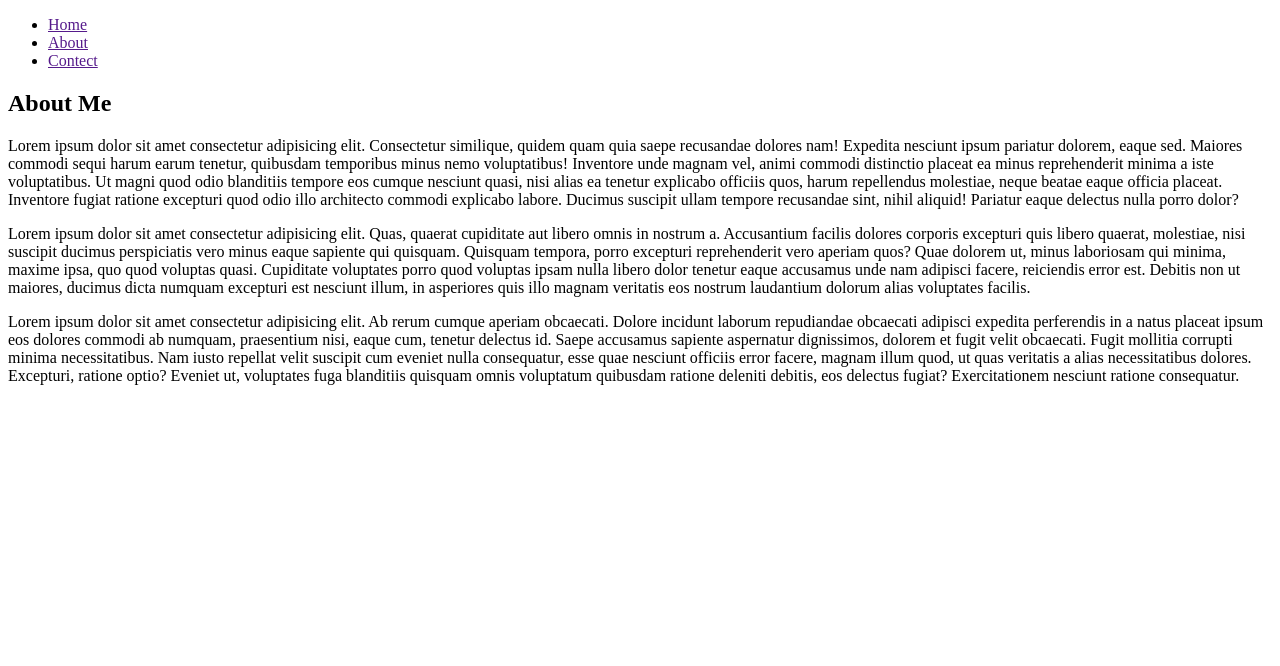
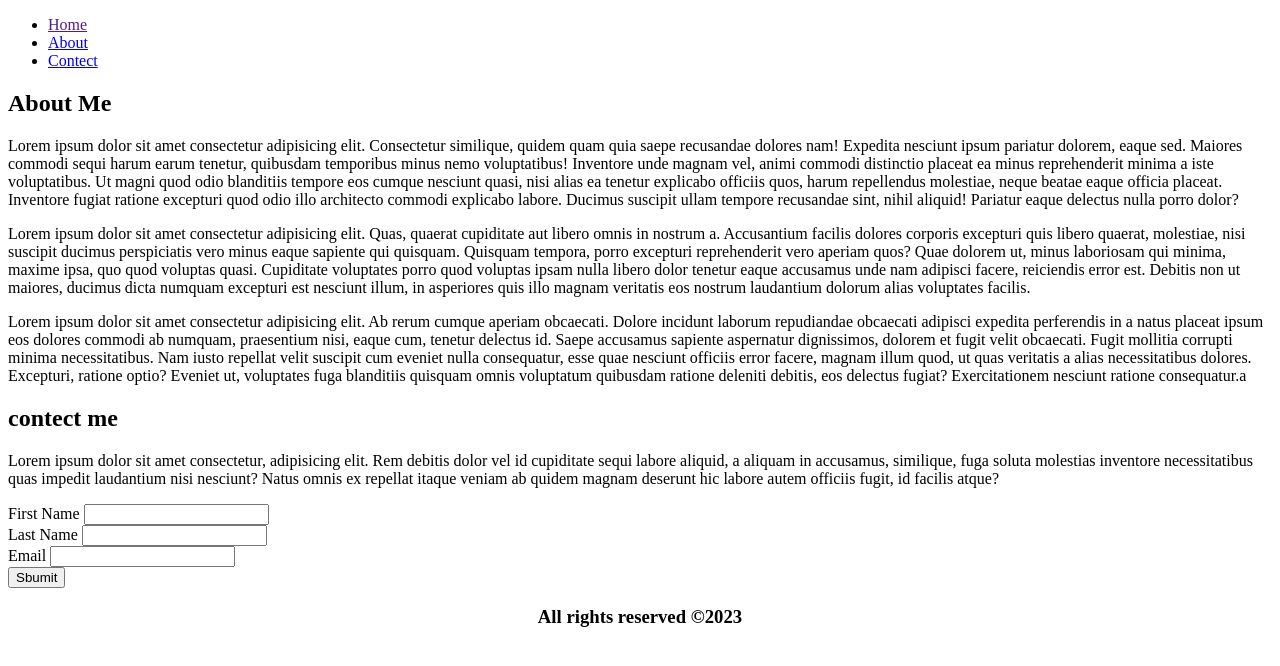
Before and after one commit to shahidul-islam-shahin/my-school, a plain HTML site: page index.html in a window 1280 px wide. Drawn offline with Linux system fonts and the light colour scheme.

Commit message:
contect added

```diff
--- a/index.html
+++ b/index.html
@@ -10,8 +10,8 @@
         <div id="nav-bar"> <!-- nav-bar starts-->
             <ul>
                 <li><a href="">Home</a></li>
-                <li><a href="">About</a></li>
-                <li><a href="">Contect</a></li>
+                <li><a href="#about">About</a></li>
+                <li><a href="#contect">Contect</a></li>
             </ul>
         </div> <!-- nav-bar ends-->
         <section id="about">
@@ -19,9 +19,29 @@
                 <h2>About Me</h2>
                 <p>Lorem ipsum dolor sit amet consectetur adipisicing elit. Consectetur similique, quidem quam quia saepe recusandae dolores nam! Expedita nesciunt ipsum pariatur dolorem, eaque sed. Maiores commodi sequi harum earum tenetur, quibusdam temporibus minus nemo voluptatibus! Inventore unde magnam vel, animi commodi distinctio placeat ea minus reprehenderit minima a iste voluptatibus. Ut magni quod odio blanditiis tempore eos cumque nesciunt quasi, nisi alias ea tenetur explicabo officiis quos, harum repellendus molestiae, neque beatae eaque officia placeat. Inventore fugiat ratione excepturi quod odio illo architecto commodi explicabo labore. Ducimus suscipit ullam tempore recusandae sint, nihil aliquid! Pariatur eaque delectus nulla porro dolor?</p>
                 <p>Lorem ipsum dolor sit amet consectetur adipisicing elit. Quas, quaerat cupiditate aut libero omnis in nostrum a. Accusantium facilis dolores corporis excepturi quis libero quaerat, molestiae, nisi suscipit ducimus perspiciatis vero minus eaque sapiente qui quisquam. Quisquam tempora, porro excepturi reprehenderit vero aperiam quos? Quae dolorem ut, minus laboriosam qui minima, maxime ipsa, quo quod voluptas quasi. Cupiditate voluptates porro quod voluptas ipsam nulla libero dolor tenetur eaque accusamus unde nam adipisci facere, reiciendis error est. Debitis non ut maiores, ducimus dicta numquam excepturi est nesciunt illum, in asperiores quis illo magnam veritatis eos nostrum laudantium dolorum alias voluptates facilis.</p>
-                <p>Lorem ipsum dolor sit amet consectetur adipisicing elit. Ab rerum cumque aperiam obcaecati. Dolore incidunt laborum repudiandae obcaecati adipisci expedita perferendis in a natus placeat ipsum eos dolores commodi ab numquam, praesentium nisi, eaque cum, tenetur delectus id. Saepe accusamus sapiente aspernatur dignissimos, dolorem et fugit velit obcaecati. Fugit mollitia corrupti minima necessitatibus. Nam iusto repellat velit suscipit cum eveniet nulla consequatur, esse quae nesciunt officiis error facere, magnam illum quod, ut quas veritatis a alias necessitatibus dolores. Excepturi, ratione optio? Eveniet ut, voluptates fuga blanditiis quisquam omnis voluptatum quibusdam ratione deleniti debitis, eos delectus fugiat? Exercitationem nesciunt ratione consequatur.</p>
+                <p>Lorem ipsum dolor sit amet consectetur adipisicing elit. Ab rerum cumque aperiam obcaecati. Dolore incidunt laborum repudiandae obcaecati adipisci expedita perferendis in a natus placeat ipsum eos dolores commodi ab numquam, praesentium nisi, eaque cum, tenetur delectus id. Saepe accusamus sapiente aspernatur dignissimos, dolorem et fugit velit obcaecati. Fugit mollitia corrupti minima necessitatibus. Nam iusto repellat velit suscipit cum eveniet nulla consequatur, esse quae nesciunt officiis error facere, magnam illum quod, ut quas veritatis a alias necessitatibus dolores. Excepturi, ratione optio? Eveniet ut, voluptates fuga blanditiis quisquam omnis voluptatum quibusdam ratione deleniti debitis, eos delectus fugiat? Exercitationem nesciunt ratione consequatur.a</p>
             </div>
         </section>
+        <section id="contect">
+            <div>
+                <h2>contect me</h2>
+                <p>Lorem ipsum dolor sit amet consectetur, adipisicing elit. Rem debitis dolor vel id cupiditate sequi labore aliquid, a aliquam in accusamus, similique, fuga soluta molestias inventore necessitatibus quas impedit laudantium nisi nesciunt? Natus omnis ex repellat itaque veniam ab quidem magnam deserunt hic labore autem officiis fugit, id facilis atque?</p>
+                <form action="">
+                    <label for="first-name">First Name</label>
+                    <input type="text" name="first-name" id="first-name"><br>
+                    <label for="last-name">Last Name</label>
+                    <input type="text" name="last-name" id="last-name"><br>
+                    <label for="email">Email</label>
+                    <input type="text" name="email" id="email"><br>
+                    <button>Sbumit</button>
+                </form>
+            </div>
+        </section>
+        <footer id="footer-area">
+            <center>
+                <h3>All rights reserved &copy;2023</h3>
+            </center>
+        </footer>
     </div> <!-- container ends-->
 </body>
 </html>
```
